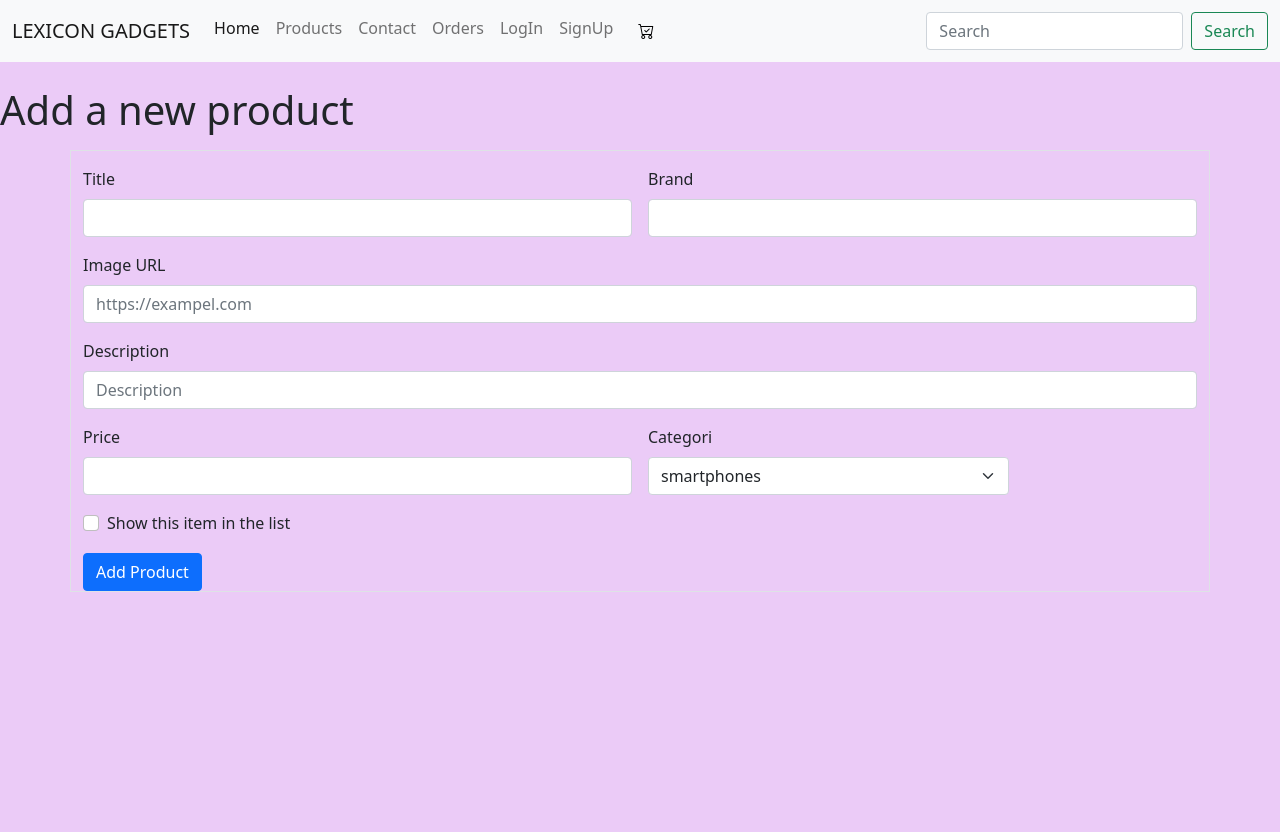
After one commit to likithavenkatesh31/Lexicon_Gadgets, a Django app: page /lexiconapp/add/ in a window 1280 px wide. The commit adds this page. Shown: the top 832 px of the page. Run offline with Django 4.2, Linux system fonts and the light colour scheme; some libraries are stand-ins or nearby versions.

Commit message:
add,delete,edit

```diff
--- a/lexicon_gadgets/lexiconapp/urls.py
+++ b/lexicon_gadgets/lexiconapp/urls.py
@@ -9,5 +9,10 @@ urlpatterns = [
     path('orderconf/', views.orderconf, name='orderconf'),
     path('logout/', views.userlogout, name='userlogout'),
     path('card',views.card, name='card'),
+    path('lexiconapp/add/', views.add, name='add'),
+    path('lexiconapp/add/addrecord/', views.addrecord, name='addrecord'),
+    path('lexiconapp/delete/<int:id>', views.delete, name='delete'),
+    path('lexiconapp/update/<int:id>', views.update, name='update'),
+    path('lexiconapp/update/updaterecord/<int:id>', views.updaterecord, name='updaterecord'),
     path("signup", views.signup, name='signup'),
 ]
--- a/lexicon_gadgets/lexiconapp/views.py
+++ b/lexicon_gadgets/lexiconapp/views.py
@@ -1,10 +1,12 @@
-from django.shortcuts import render, HttpResponse, redirect
+from django.shortcuts import render, HttpResponse, redirect,HttpResponseRedirect
 from django.contrib.auth import authenticate, login, logout
 from django.contrib import messages
 from django.contrib.auth.models import User
 from django.contrib.auth.decorators import login_required
 from lexiconapp.models import UserForm,Product
 from lexiconapp import forms
+from django.template import loader
+from django.urls import reverse
 # Create your views here.
 
 
@@ -76,3 +78,50 @@ def card(request):
   item_list = Product.objects.all().values()
   context = {'items': item_list,}
   return render(request,'lexiconapp/card.html',context)
+
+def add(request):
+  template = loader.get_template('lexiconapp/add.html')
+  return HttpResponse(template.render({}, request))
+
+def addrecord(request):
+  a = request.POST.get('Title', False)
+  d = request.POST.get('Description', False)
+  e = request.POST.get('Price', False)
+  b = request.POST.get('Brand', False)
+  f = request.POST.get('Category', False)
+  c = request.POST.get('Images', False)
+  product = Product(title=a, description=d, price=e , brand=b, category=f, images=c )
+  product.save()
+  return HttpResponseRedirect(reverse('card'))
+
+
+def updaterecord(request, id):
+  a = request.POST.get('Title', False)
+  d = request.POST.get('Description', False)
+  e = request.POST.get('Price', False)
+  b = request.POST.get('Brand', False)
+  f = request.POST.get('Category', False)
+  c = request.POST.get('Images', False)
+  product = Product.objects.get(id=id)
+  product.title= a
+  product.description=d
+  product.price=e
+  product.brand=b
+  product.category=f
+  product.images=c
+  product.save()
+  return HttpResponseRedirect(reverse('card'))
+
+
+def delete(request, id):
+   product= Product.objects.get(id=id)
+   product.delete()
+   return HttpResponseRedirect(reverse('card'))
+
+def update(request, id):
+  selected_product = Product.objects.get(id=id)
+  template = loader.get_template('lexiconapp/update.html')
+  context = {
+    'item': selected_product,
+  }
+  return HttpResponse(template.render(context, request))
--- /dev/null
+++ b/lexicon_gadgets/templates/lexiconapp/add.html
@@ -0,0 +1,56 @@
+{% extends 'lexiconapp/base.html' %} {% block body_block %}
+<header><h1>Add a new product</h1></header>
+
+<div class="container pt-3 mt-3 border">
+    <form class="row g-3" action="addrecord/" method="post">
+        {% csrf_token %}
+  <div class="col-md-6" >
+    <label for="inputitle" class="form-label">Title</label>
+    <input name="Title" type="text" class="form-control" id="inputtitle">
+  </div>
+  <div class="col-md-6">
+    <label for="inputText2" class="form-label">Brand</label>
+    <input  name="Brand" type="text" class="form-control" id="inputText2">
+  </div>
+  <div class="col-12">
+    <label for="inputAddress" class="form-label">Image URL</label>
+    <input name="Images" type="url" class="form-control" id="inputAddress" placeholder="https://exampel.com">
+  </div>
+  <div class="col-12">
+    <label for="inputText3" class="form-label">Description</label>
+    <input name="Description" type="text"  class="form-control" id="inputText3" placeholder="Description">
+  </div>
+  <div class="col-md-6">
+    <label for="price" class="form-label">Price</label>
+    <input name="Price" type="number" class="form-control" id="price">
+  </div>
+  <div class="col-md-4">
+    <label for="inputState" class="form-label">Categori</label>
+    <select name="Category" id="inputState" class="form-select" type="text">
+      <option selected >smartphones</option>
+      <option >laptops</option>
+      <option >fragrances</option>
+      <option >skincare</option>
+      <option >groceries</option>
+      <option >Boho Decor</option>
+      <option >home-decoration</option>
+     </select>
+  </div>
+
+  <div class="col-12">
+    <div class="form-check">
+      <input class="form-check-input" type="checkbox" id="gridCheck">
+      <label class="form-check-label" for="gridCheck">
+        Show this item in the list
+      </label>
+    </div>
+  </div>
+  <div class="col-12">
+    <button type="submit" class="btn btn-primary" value="submit"> Add Product</button>
+  </div>
+</form>
+
+
+
+</div>
+{% endblock %}
--- a/lexicon_gadgets/templates/lexiconapp/card.html
+++ b/lexicon_gadgets/templates/lexiconapp/card.html
@@ -10,6 +10,9 @@
       <p class="card-item">{{item.price}}</p>
       <a href="#" class="btn btn-primary">ADD</a>
     </div>
+    <a href="lexiconapp/add/">Add product</a>
+    <a href="lexiconapp/delete/{{ item.id }}">delete product</a>
+    <a href="lexiconapp/update/{{ item.id }}">Edit product</a>
   </div>
   {% endfor %}
 </div>
```
Also changed, not shown: lexicon_gadgets/templates/lexiconapp/update.html (added, +53 -0 lines), lexicon_gadgets/db.sqlite3.
